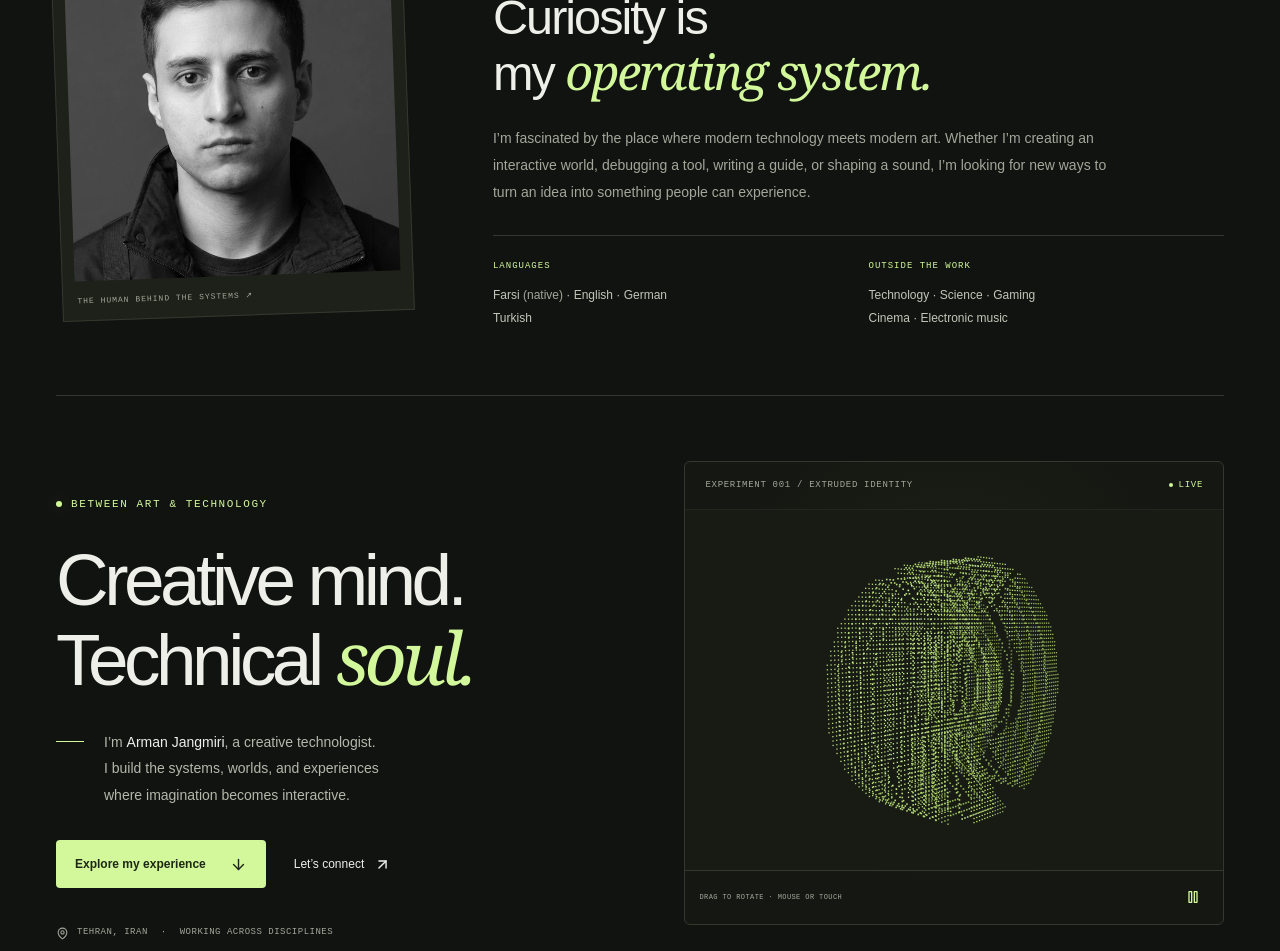
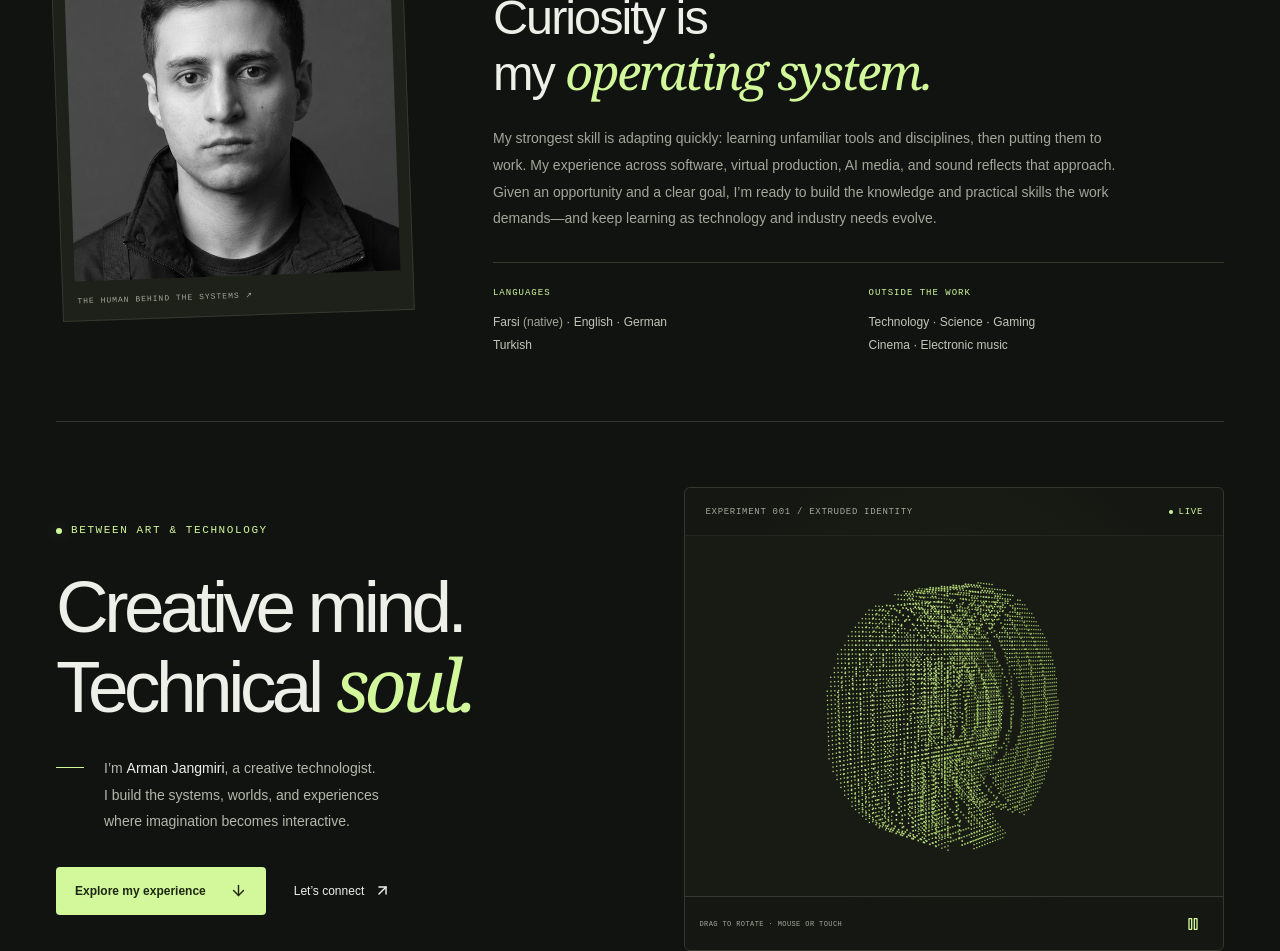
Before and after one commit to RmaNMetaverse/rmancvresume-web, a React (Vite) app: page / in a window 1280 px wide. Shown: the part 240-1191 px from the top of the page. Built offline with nearby package versions, Linux system fonts and the light colour scheme.

Commit message:
new skilsl and new city

```diff
--- a/src/App.jsx
+++ b/src/App.jsx
@@ -14,7 +14,7 @@ function PrintResume() {
         <div className="paper-visual">{page === 0 ? <img className="paper-portrait" src={`${import.meta.env.BASE_URL}profile.jpg`} alt="Arman Jangmiri" /> : <img className="paper-logo-emblem" src={logoUrl} alt="RmaN logo" />}<span className="paper-index">0{page + 1} / 02</span></div>
       </header>
       <div className="paper-disciplines"><span><Code2 aria-hidden="true" /> ENGINEERING</span><span><Orbit aria-hidden="true" /> REAL-TIME WORLDS</span><span><AudioLines aria-hidden="true" /> ART & SOUND</span></div>
-      {page === 0 ? <><div className="paper-contact"><a href={`mailto:${email}`}><Mail aria-hidden="true" />{email}</a><span><MapPin aria-hidden="true" />Tehran, Iran</span></div><p className="paper-summary">Creative technologist working across full-stack development, real-time 3D, virtual production, generative media, and sound. Combining technical implementation with visual storytelling, infrastructure administration, technical writing, and hands-on support.</p><h2><Code2 aria-hidden="true" />01 / Engineering, production & support</h2></> : <><div className="paper-contact"><a href="https://linkedin.com/in/armanjangmiri"><Linkedin aria-hidden="true" />linkedin.com/in/armanjangmiri</a><a href="https://YouTube.com/RmaNYouTube"><Youtube aria-hidden="true" />youtube.com/RmaNYouTube</a>{socialProfiles.map(profile => { const Icon = socialIcons[profile.icon]; return <a key={profile.name} href={profile.url}><Icon aria-hidden="true" />{profile.printLabel || profile.label}</a>; })}</div><h2><Orbit aria-hidden="true" />02 / Art, media & sound</h2></>}
+      {page === 0 ? <><div className="paper-contact"><a href={`mailto:${email}`}><Mail aria-hidden="true" />{email}</a><span><MapPin aria-hidden="true" />Istanbul, Turkey</span></div><p className="paper-summary">Creative technologist whose core strengths are adaptability and rapid learning. Experience across software development, virtual production, AI media, and sound demonstrates the ability to learn new disciplines and put them into practice. Given an opportunity and a clear goal, builds the knowledge and practical skills needed to meet changing project requirements and industry demands.</p><h2><Code2 aria-hidden="true" />01 / Engineering, production & support</h2></> : <><div className="paper-contact"><a href="https://linkedin.com/in/armanjangmiri"><Linkedin aria-hidden="true" />linkedin.com/in/armanjangmiri</a><a href="https://YouTube.com/RmaNYouTube"><Youtube aria-hidden="true" />youtube.com/RmaNYouTube</a>{socialProfiles.map(profile => { const Icon = socialIcons[profile.icon]; return <a key={profile.name} href={profile.url}><Icon aria-hidden="true" />{profile.printLabel || profile.label}</a>; })}</div><h2><Orbit aria-hidden="true" />02 / Art, media & sound</h2></>}
       {(page === 0 ? experience.filter(x => x.type !== 'Art & media') : experience.filter(x => x.type === 'Art & media')).map(x => <article className="paper-job" key={x.title}><div className="paper-job-heading"><h3>{x.title}</h3><span>{x.date}</span></div><div className="paper-company">{x.company}{x.location && ` · ${x.location}`}</div><p>{x.description} {x.details}</p></article>)}
       {page === 0 ? <div className="paper-skills"><h2>Technical toolkit</h2><p><b>Development & infrastructure</b> / JavaScript, Python, PHP, Node.js, Express, WordPress, Tailwind, Three.js, SQL, Nginx, Linux, networking, Git.</p><p><b>Real-time & production</b> / Unreal Engine, Unity, Blueprints, Mo-Sys, ICVFX, virtual production, VR / AR / MR.</p><p><b>AI-assisted workflows</b> / Prompt engineering, agentic development, Claude Code, Codex, Antigravity.</p></div> : <div className="paper-skills"><h2>Creative toolkit & languages</h2><p><b>Creative & AI media</b> / Blender, Cinema 4D, Ableton, Cubase; DaVinci Resolve, Premiere Pro; Higgsfield, Comfy Cloud, Google Flow, ComfyUI, Adobe Firefly.</p><p><b>Post-production</b> / Video editing in DaVinci Resolve and Premiere Pro; introductory After Effects for basic motion graphics.</p><p><b>Languages</b> / Farsi (native), English, German, Turkish.</p><p><b>Interests</b> / Technology, science, gaming, cinema, electronic music.</p></div>}
       <footer className="paper-footer"><span>ARMAN JANGMIRI / CREATIVE TECHNOLOGIST</span><span className="paper-footer-brand"><img src={logoUrl} alt="" /> ART × TECHNOLOGY × PEOPLE</span></footer>
@@ -60,8 +60,8 @@ export default function App() {
     <div className="scroll-progress" ref={progressRef} />
     <header className="navigation"><a className="wordmark" href="#about" aria-label="RmaN, back to top"><img className="brand-logo" src={logoUrl} alt="RmaN logo" /><span className="wordmark-caption">ART / CODE / EXPERIENCE</span></a><nav aria-label="Main navigation">{[['about', 'About'], ['experience', 'Experience'], ['practice', 'Practice'], ['contact', 'Contact']].map(([id, label]) => <a key={id} href={`#${id}`} aria-current={active === id ? 'location' : undefined}>{label}</a>)}</nav><button className="nav-print" onClick={() => window.print()}><Printer size={15} /><span>Print résumé</span><ArrowUpRight size={14} /></button></header>
     <main>
-      <section id="about" className="about-section wrap section-space" aria-labelledby="human-heading"><div className="portrait"><img src={`${import.meta.env.BASE_URL}profile.jpg`} alt="Arman Jangmiri" fetchPriority="high" /><span>THE HUMAN BEHIND THE SYSTEMS ↗</span></div><div className="about-copy"><div className="eyebrow">01 / ALWAYS EXPLORING</div><p className="profile-name">ARMAN JANGMIRI / CREATIVE TECHNOLOGIST</p><h2 id="human-heading">Curiosity is<br />my <span className="serif">operating system.</span></h2><p>I’m fascinated by the place where modern technology meets modern art. Whether I’m creating an interactive world, debugging a tool, writing a guide, or shaping a sound, I’m looking for new ways to turn an idea into something people can experience.</p><div className="about-facts"><div><h3>LANGUAGES</h3><p>Farsi <span>(native)</span> · English · German<br />Turkish</p></div><div><h3>OUTSIDE THE WORK</h3><p>Technology · Science · Gaming<br />Cinema · Electronic music</p></div></div></div></section>
-      <section id="creative" className="hero wrap"><div className="hero-copy"><div className="eyebrow"><span className="status-dot" /> BETWEEN ART & TECHNOLOGY</div><h1>Creative mind.<br />Technical <span className="serif">soul.</span></h1><div className="intro"><span className="intro-rule" /><p>I’m <strong>Arman Jangmiri</strong>, a creative technologist.<br />I build the systems, worlds, and experiences<br className="desktop-break" /> where imagination becomes interactive.</p></div><div className="hero-actions"><a href="#experience" className="button primary">Explore my experience <ArrowDown size={17} /></a><a href={`mailto:${email}`} className="text-link">Let’s connect <ArrowUpRight size={17} /></a></div><div className="hero-footnote"><MapPin size={13} /> TEHRAN, IRAN <span>·</span> WORKING ACROSS DISCIPLINES</div></div>
+      <section id="about" className="about-section wrap section-space" aria-labelledby="human-heading"><div className="portrait"><img src={`${import.meta.env.BASE_URL}profile.jpg`} alt="Arman Jangmiri" fetchPriority="high" /><span>THE HUMAN BEHIND THE SYSTEMS ↗</span></div><div className="about-copy"><div className="eyebrow">01 / ALWAYS EXPLORING</div><p className="profile-name">ARMAN JANGMIRI / CREATIVE TECHNOLOGIST</p><h2 id="human-heading">Curiosity is<br />my <span className="serif">operating system.</span></h2><p>My strongest skill is adapting quickly: learning unfamiliar tools and disciplines, then putting them to work. My experience across software, virtual production, AI media, and sound reflects that approach. Given an opportunity and a clear goal, I’m ready to build the knowledge and practical skills the work demands—and keep learning as technology and industry needs evolve.</p><div className="about-facts"><div><h3>LANGUAGES</h3><p>Farsi <span>(native)</span> · English · German<br />Turkish</p></div><div><h3>OUTSIDE THE WORK</h3><p>Technology · Science · Gaming<br />Cinema · Electronic music</p></div></div></div></section>
+      <section id="creative" className="hero wrap"><div className="hero-copy"><div className="eyebrow"><span className="status-dot" /> BETWEEN ART & TECHNOLOGY</div><h1>Creative mind.<br />Technical <span className="serif">soul.</span></h1><div className="intro"><span className="intro-rule" /><p>I’m <strong>Arman Jangmiri</strong>, a creative technologist.<br />I build the systems, worlds, and experiences<br className="desktop-break" /> where imagination becomes interactive.</p></div><div className="hero-actions"><a href="#experience" className="button primary">Explore my experience <ArrowDown size={17} /></a><a href={`mailto:${email}`} className="text-link">Let’s connect <ArrowUpRight size={17} /></a></div><div className="hero-footnote"><MapPin size={13} /> ISTANBUL, TURKEY <span>·</span> WORKING ACROSS DISCIPLINES</div></div>
       <div className="experiment"><div className="experiment-top"><span>EXPERIMENT 001 / EXTRUDED IDENTITY</span><span className="live-label"><i /> LIVE</span></div><div className="sculpture"><div className="orbit-ring ring-one" /><div className="orbit-ring ring-two" /><Sculpture paused={paused} /><span className="axis axis-top">Y +</span><span className="axis axis-bottom">X +</span><div className="sculpture-caption"><span>FORM 02</span><strong>Relief</strong></div></div><div className="experiment-controls"><span className="experiment-hint">DRAG TO ROTATE · MOUSE OR TOUCH</span><button className="icon-button" aria-label={paused ? 'Resume motion' : 'Pause motion'} onClick={() => setPaused(!paused)}>{paused ? <Play size={16} /> : <Pause size={16} />}</button></div></div>
       <div className="hero-bottom"><span>ENGINEER BY LOGIC. ARTIST BY INSTINCT.</span><a href="#experience">SCROLL TO DISCOVER <ArrowDown size={14} /></a></div></section>
       <div className="discipline-strip" aria-label="Disciplines"><span>CREATIVE DEVELOPMENT</span><i>✳</i><span>REAL-TIME 3D</span><i>✳</i><span>VIRTUAL PRODUCTION</span><i>✳</i><span>GENERATIVE MEDIA</span><i>✳</i><span>SOUND DESIGN</span></div>
--- a/src/data.js
+++ b/src/data.js
@@ -3,7 +3,7 @@ export const experience = [{
   date: '2013–2017 & 2026',
   title: 'Web app development & web design',
   company: 'itdprose / Moses VP',
-  location: 'Tehran, Iran',
+  location: '',
   description: 'Building across the stack: web interfaces, internal tools, databases, and the Linux infrastructure that keeps them running.',
   details: 'Front end: JavaScript, jQuery, Tailwind, Three.js, WordPress. Back end: Node.js, Express, PHP, Nginx. Data: Oracle / PL SQL, PostgreSQL, MySQL, SQLite. Debian-based Linux administration and agentic development with Claude Code, Codex, and Antigravity.',
   tags: ['Full-stack development', 'Linux / Sysadmin', 'Agentic development']
@@ -12,7 +12,7 @@ export const experience = [{
   date: '2022–2026',
   title: 'Unreal Engine virtual production',
   company: 'IRIB / VCast / RASTAR',
-  location: 'Tehran, Iran',
+  location: '',
   description: 'Connecting physical cameras and digital worlds for LED-wall and green-screen virtual production.',
   details: 'ICVFX technician on the Moses Project, live camera tracking with Mo-Sys, and custom Unreal Engine Blueprints and tools. Green-screen virtual production technician at RASTAR, setting up its first fully green-screen virtual production studio.',
   tags: ['Unreal Engine', 'ICVFX', 'Mo-Sys tracking']
@@ -39,7 +39,7 @@ export const experience = [{
   date: '2022–2023',
   title: 'Unreal Engine 3D artist',
   company: 'VCast',
-  location: 'Tehran, Iran',
+  location: '',
   description: 'Environment design, texturing, custom materials, lighting, and rendering for Unreal Engine short cinematics and television series.',
   details: '',
   tags: ['Environment design', 'Lighting', 'Real-time rendering']
```
Also changed, not shown: 4 other files (tests, documents, lock files or other folders).
